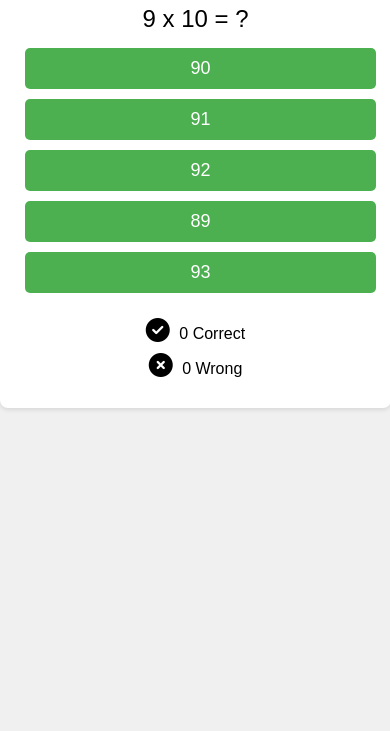
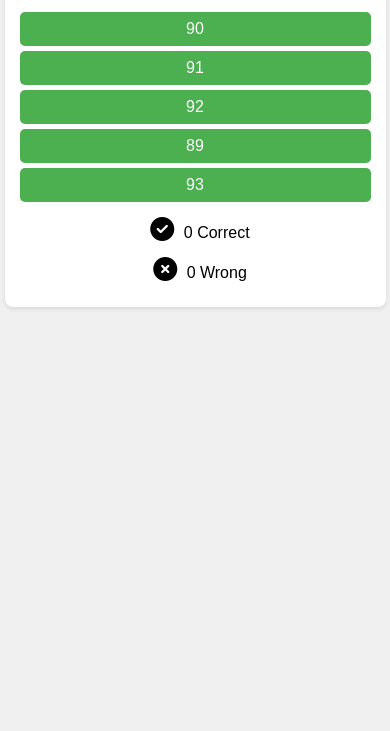
Before and after one commit to Zaq1948/ChuChu-multiplication, a plain HTML site: page index.html in a window 390 px wide. Shown: the part 113-844 px from the top of the page. Drawn offline with Linux system fonts and the light colour scheme.

Commit message:
Update style.css

```diff
--- a/style.css
+++ b/style.css
@@ -1,49 +1,48 @@
 body {
-  font-family: sans-serif; /* Use a standard font */
-  margin: 0; /* Remove default body margins */
-  background-color: #f0f0f0; /* Light background color */
+  font-family: sans-serif;
+  margin: 0;
+  background-color: #f0f0f0;
   display: flex;
   flex-direction: column;
-  align-items: center; /* Center content horizontally */
-  min-height: 100vh; /* Ensure the page fills the viewport height */
+  align-items: center;
+  min-height: 100vh;
 }
 
 .container {
-  width: 90%; /* Adjust width for mobile screens */
-  max-width: 600px; /* Limit maximum width */
-  margin: 20px auto; /* Center horizontally and add margin */
+  width: 90%;
+  max-width: 400px; /* Reduced max-width for better vertical fit */
+  margin: 10px auto; /* Reduced margin */
   background-color: #fff;
-  padding: 20px;
+  padding: 15px; /* Reduced padding */
   border-radius: 8px;
-  box-shadow: 0 2px 4px rgba(0, 0, 0, 0.1); /* Add a subtle shadow */
+  box-shadow: 0 2px 4px rgba(0, 0, 0, 0.1);
 }
 
 h1 {
   text-align: center;
-  margin-bottom: 20px;
+  font-size: 2em; /* Relative sizing */
+  margin-bottom: 10px;
 }
 
 #problem {
-  font-size: 24px;
+  font-size: 1.8em; /* Relative sizing */
   text-align: center;
   margin-bottom: 10px;
 }
 
-
 .button {
-  display: inline-block;
-  padding: 10px 20px;
-  margin: 5px;
-  font-size: 18px;
-  background-color: #4CAF50; /* Green */
+  display: block; /* Stack buttons vertically */
+  width: 100%; /* Full width buttons */
+  padding: 8px 10px; /* Reduced padding */
+  margin: 5px 0; /* Adjusted margin */
+  font-size: 1.2em; /* Relative sizing */
+  background-color: #4CAF50;
   color: white;
   border: none;
   border-radius: 5px;
   cursor: pointer;
-  width: 45%; /* Adjust button width for mobile */
-  box-sizing: border-box; /* Include padding and border in width */
+  box-sizing: border-box;
 }
-
 
 .button:hover {
   background-color: #45a049;
@@ -52,7 +51,7 @@ h1 {
 .feedback {
   text-align: center;
   margin-bottom: 10px;
-  font-size: 18px;
+  font-size: 1.2em; /* Relative sizing */
 }
 
 .correct {
@@ -63,35 +62,59 @@ h1 {
   color: red;
 }
 
-
 .status {
   display: flex;
-  justify-content: space-around; /* Distribute items evenly */
-  margin-top: 20px;
+  justify-content: space-around;
+  margin-top: 10px;
+  flex-wrap: wrap; /* Allow wrapping on smaller screens */
 }
 
 .status-item {
   text-align: center;
+  flex: 1; /* Allow items to take up equal space */
+  margin: 5px; /* Added margin for better spacing */
 }
 
 .icon {
-  font-size: 24px; /* Increase icon size for better visibility */
+  font-size: 1.5em; /* Relative sizing */
   margin-right: 5px;
 }
 
 .bigger {
-  font-size: 36px !important; /* Increased size for correct answer feedback */
+  font-size: 2em !important;
 }
 
-/* Responsive adjustments for smaller screens */
+
+/* Media query for smaller screens and vertical orientation */
 @media (max-width: 500px) {
-  .button {
-    width: 100%; /* Full width buttons on smaller screens */
+  .container {
+    max-width: 95vw; /* Take almost the full viewport width */
   }
   .status {
-    flex-direction: column; /* Stack status items vertically */
+      flex-direction: column; /* Stack status vertically */
+  }
+}
+
+
+/* Media Query for Vertical Orientation (adjust thresholds as needed) */
+@media (orientation: portrait) and (max-width: 768px) {
+  .container {
+    max-width: 90vw; /* Take up 90% of viewport width */
+  }
+  h1 {
+    font-size: 1.8em;
+  }
+  #problem {
+    font-size: 1.5em;
+  }
+  .button {
+    font-size: 1em;
+  }
+  .feedback {
+    font-size: 1em;
   }
   .status-item {
-    margin-bottom: 10px; /* Add space between stacked items */
+    width: 100%; /* Ensure items fill the container width */
+    margin-bottom: 10px;
   }
 }
```
